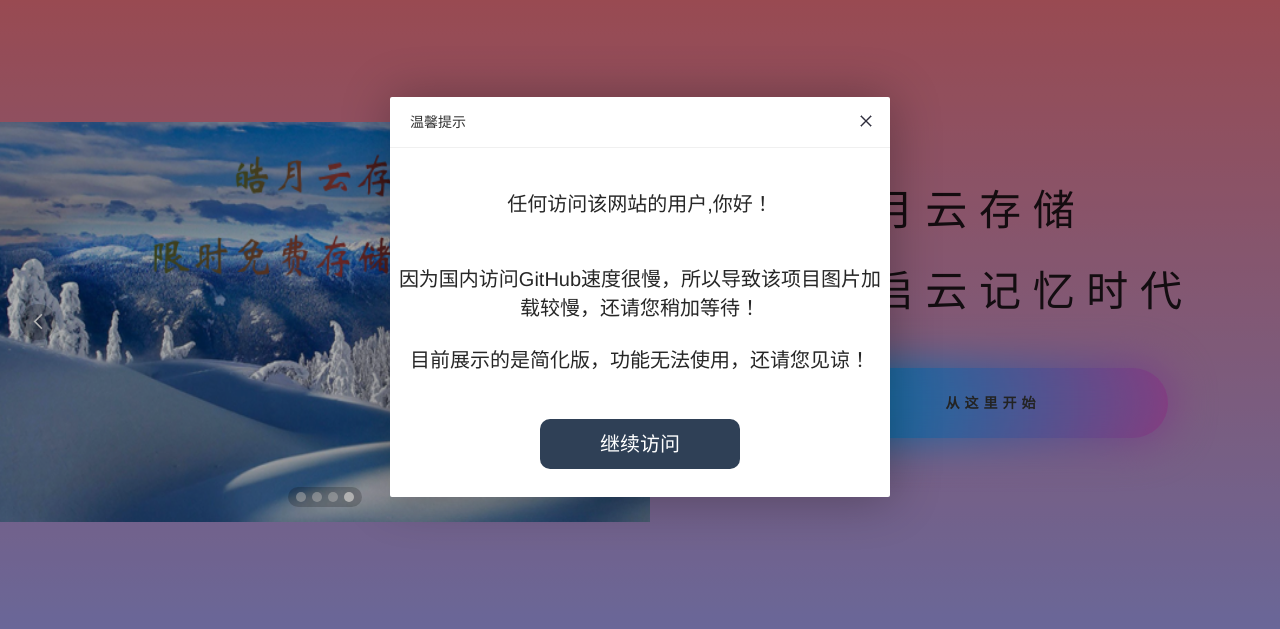
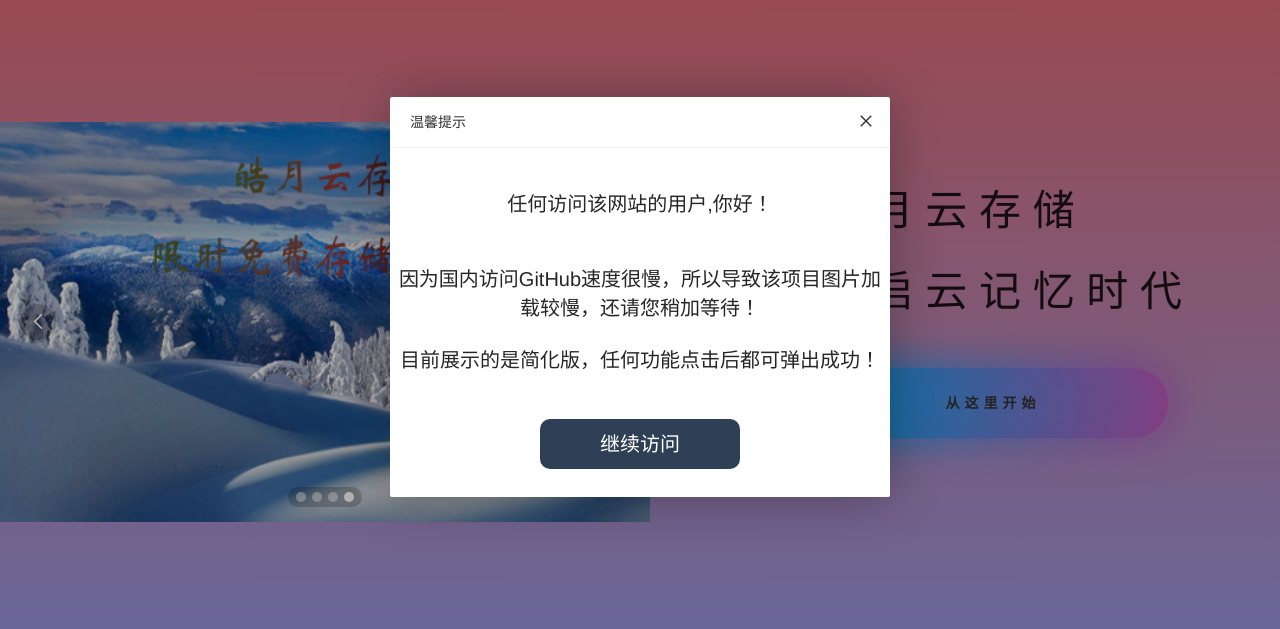
Before and after one commit to 15342257845/haoyue.github.io, a plain HTML site: page index.html in a window 1280 px wide. Both pictures are taken after a click on the link "从这里开始". Shown: the part 103-732 px from the top of the page. Drawn offline with Linux system fonts and the light colour scheme; a web font is replaced by a local one.

Commit message:
Update index.html

```diff
--- a/index.html
+++ b/index.html
@@ -94,7 +94,7 @@
             layer.open({
                 title: '温馨提示',
                 type: 1,
-                content: "<div style='text-align: center;margin:40px 0 20px 0;font-size:20px';>任何访问该网站的用户,你好！</br></br></br>因为国内访问GitHub速度很慢，所以导致该项目图片加载较慢，还请您稍加等待！</br></br>目前展示的是简化版，功能无法使用，还请您见谅！</br></br></br><a href='Login.html'><div style='width:200px;height:50px;text-align:center;line-height:50px;background-color:#2F4056;color:white;border-radius:10px;margin:0px auto'>继续访问</div></a></div>",
+                content: "<div style='text-align: center;margin:40px 0 20px 0;font-size:20px';>任何访问该网站的用户,你好！</br></br></br>因为国内访问GitHub速度很慢，所以导致该项目图片加载较慢，还请您稍加等待！</br></br>目前展示的是简化版，任何功能点击后都可弹出成功！</br></br></br><a href='Login.html'><div style='width:200px;height:50px;text-align:center;line-height:50px;background-color:#2F4056;color:white;border-radius:10px;margin:0px auto'>继续访问</div></a></div>",
                 //宽高
                 area: ['500px', '400px'],
             });
```
